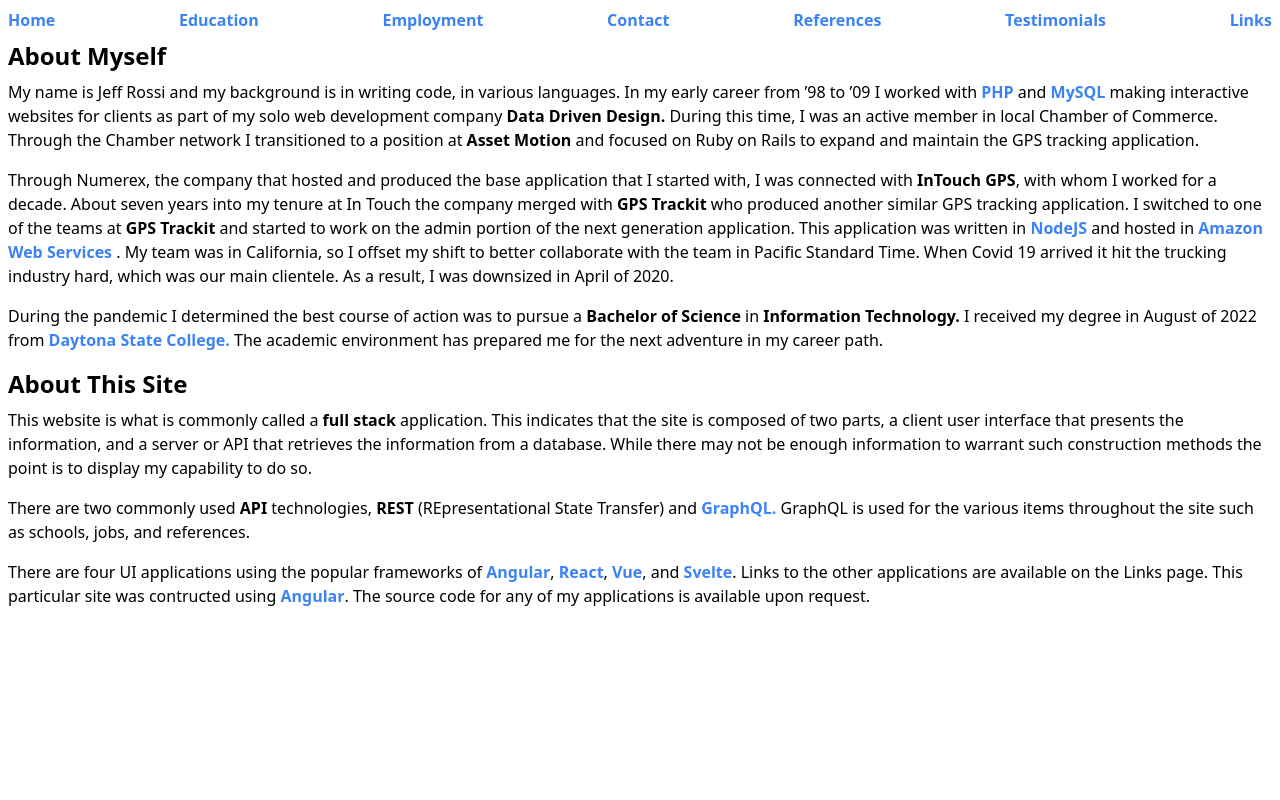
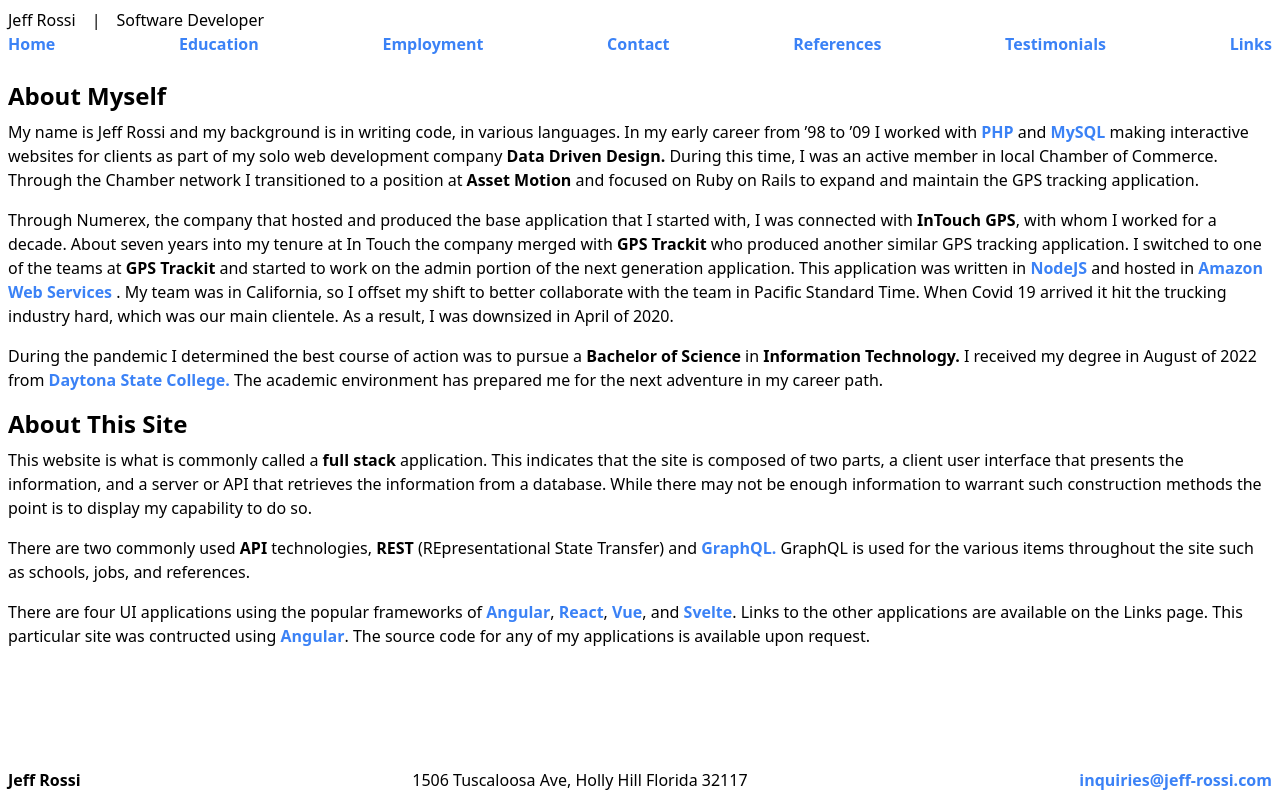
Before and after one commit to rossi-jeff/resume-angular-17, an Angular app: page / in a window 1280 px wide. Built offline with nearby package versions, Linux system fonts and the light colour scheme.

Commit message:
basic layout

```diff
--- a/src/app/app.component.html
+++ b/src/app/app.component.html
@@ -1,3 +1,9 @@
-<app-nav-bar></app-nav-bar>
-
-<router-outlet></router-outlet>
+<main id="main" class="p-0 m-0">
+  <div class="flex flex-col h-screen max-h-screen">
+    <app-header-bar></app-header-bar>
+    <div class="flex-grow overflow-y-auto p-2">
+      <router-outlet></router-outlet>
+    </div>
+    <app-footer-bar></app-footer-bar>
+  </div>
+</main>
--- a/src/app/app.component.ts
+++ b/src/app/app.component.ts
@@ -1,12 +1,13 @@
 import { Component } from '@angular/core';
 import { CommonModule } from '@angular/common';
 import { RouterOutlet } from '@angular/router';
-import { NavBarComponent } from './nav-bar/nav-bar.component';
+import { HeaderBarComponent } from './header-bar/header-bar.component';
+import { FooterBarComponent } from './footer-bar/footer-bar.component';
 
 @Component({
   selector: 'app-root',
   standalone: true,
-  imports: [CommonModule, RouterOutlet, NavBarComponent],
+  imports: [CommonModule, RouterOutlet, HeaderBarComponent, FooterBarComponent],
   templateUrl: './app.component.html',
   styleUrls: ['./app.component.css'],
 })
--- /dev/null
+++ b/src/app/footer-bar/footer-bar.component.html
@@ -0,0 +1,13 @@
+<div class="p-2">
+  <div class="flex flex-wrap justify-between">
+    <div>
+      <strong>Jeff Rossi</strong>
+    </div>
+    <div className="md:flex-grow md:text-center">
+      1506 Tuscaloosa Ave, Holly Hill Florida 32117
+    </div>
+    <div>
+      <a href="mailto:inquiries@jeff-rossi.com">inquiries&#64;jeff-rossi.com</a>
+    </div>
+  </div>
+</div>
--- /dev/null
+++ b/src/app/header-bar/header-bar.component.html
@@ -0,0 +1,8 @@
+<div class="p-2">
+  <div class="flex flex-wrap">
+    <h3>Jeff Rossi</h3>
+    <div class="mx-4">|</div>
+    <h4>Software Developer</h4>
+  </div>
+  <app-nav-bar></app-nav-bar>
+</div>
--- a/src/styles.css
+++ b/src/styles.css
@@ -3,7 +3,7 @@
 @tailwind utilities;
 
 body {
-  @apply p-2;
+  @apply p-0 m-0;
 }
 
 h1 {
```
Also changed, not shown: src/app/footer-bar/footer-bar.component.ts (added, +13 -0 lines), src/app/header-bar/header-bar.component.ts (added, +12 -0 lines), src/app/footer-bar/footer-bar.component.css (added), src/app/header-bar/header-bar.component.css (added), 2 other files (tests, documents, lock files or other folders).
